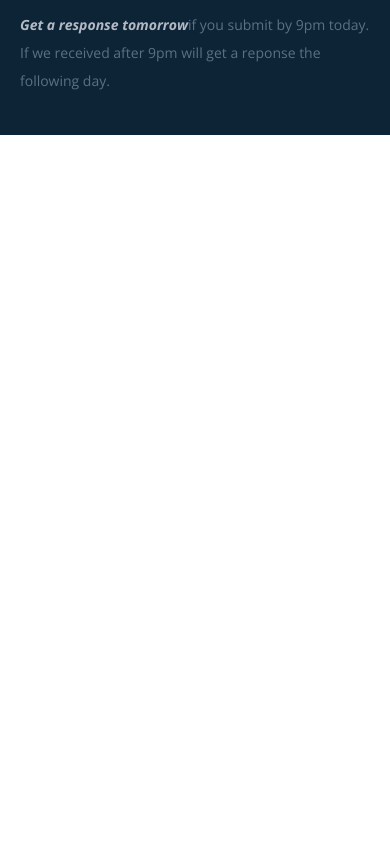
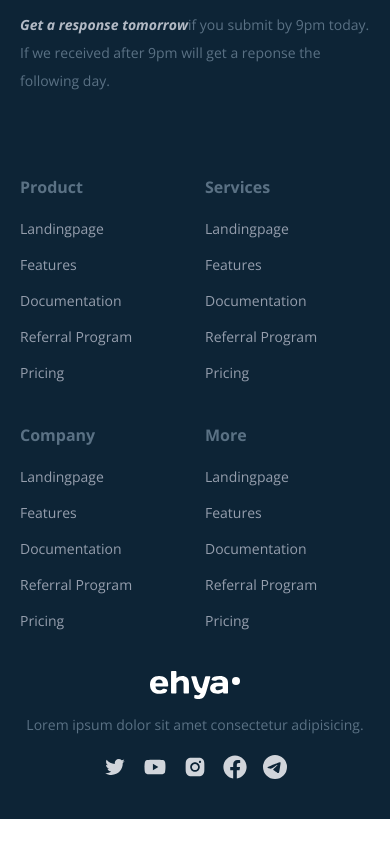
Before and after one commit to zazaD3m/blog, a React app in the folder frontend/: page / in a window 390 px wide. Shown: the part 4600-5457 px from the top of the page. Before the commit the page ends 4735 px from the top, so only its background shows below. Built offline with nearby package versions, Linux system fonts and the light colour scheme; the HTML template or start-up script is replaced by a standard one.

Commit message:
created footer component with responsive styles for all breakpoints

```diff
--- a/frontend/src/components/Footer.jsx
+++ b/frontend/src/components/Footer.jsx
@@ -1,4 +1,145 @@
+import {
+  AiOutlineTwitter,
+  AiFillYoutube,
+  AiFillInstagram,
+  AiFillHeart,
+} from "react-icons/ai";
+import { FaFacebook } from "react-icons/fa";
+import { BsTelegram } from "react-icons/bs";
+
+import { images } from "../constants";
+
 const Footer = () => {
-  return <div>Footer</div>;
+  return (
+    <section className="bg-dark-hard mb-20">
+      <footer className="container mx-auto grid grid-cols-10 px-5 py-10 gap-y-10 gap-x-5 md:pt-20 md:grid-cols-12 lg:grid-cols-10 lg:gap-x-10 ">
+        <div className="col-span-5 md:col-span-4 lg:col-span-2">
+          <h3 className="text-dark-light font-bold md:text-lg">Product</h3>
+          <ul className="text-[#959EAD] text-sm mt-5 space-y-4 md:text-base">
+            <li>
+              <a href="/">Landingpage</a>
+            </li>
+            <li>
+              <a href="/">Features</a>
+            </li>
+            <li>
+              <a href="/">Documentation</a>
+            </li>
+            <li>
+              <a href="/">Referral Program</a>
+            </li>
+            <li>
+              <a href="/">Pricing</a>
+            </li>
+          </ul>
+        </div>
+        <div className="col-span-5 md:col-span-4 lg:col-span-2">
+          <h3 className="text-dark-light font-bold md:text-lg ">Services</h3>
+          <ul className="text-[#959EAD] text-sm mt-5 space-y-4 md:text-base">
+            <li>
+              <a href="/">Landingpage</a>
+            </li>
+            <li>
+              <a href="/">Features</a>
+            </li>
+            <li>
+              <a href="/">Documentation</a>
+            </li>
+            <li>
+              <a href="/">Referral Program</a>
+            </li>
+            <li>
+              <a href="/">Pricing</a>
+            </li>
+          </ul>
+        </div>
+        <div className="col-span-5 md:col-span-4 md:col-start-5 lg:col-span-2 lg:col-start-auto">
+          <h3 className="text-dark-light font-bold md:text-lg ">Company</h3>
+          <ul className="text-[#959EAD] text-sm mt-5 space-y-4 md:text-base">
+            <li>
+              <a href="/">Landingpage</a>
+            </li>
+            <li>
+              <a href="/">Features</a>
+            </li>
+            <li>
+              <a href="/">Documentation</a>
+            </li>
+            <li>
+              <a href="/">Referral Program</a>
+            </li>
+            <li>
+              <a href="/">Pricing</a>
+            </li>
+          </ul>
+        </div>
+        <div className="col-span-5 md:col-span-4 lg:col-span-2 ">
+          <h3 className="text-dark-light font-bold md:text-lg ">More</h3>
+          <ul className="text-[#959EAD] text-sm mt-5 space-y-4 md:text-base">
+            <li>
+              <a href="/">Landingpage</a>
+            </li>
+            <li>
+              <a href="/">Features</a>
+            </li>
+            <li>
+              <a href="/">Documentation</a>
+            </li>
+            <li>
+              <a href="/">Referral Program</a>
+            </li>
+            <li>
+              <a href="/">Pricing</a>
+            </li>
+          </ul>
+        </div>
+        <div className="col-span-10 md:order-first md:col-span-4 lg:col-span-2">
+          <img
+            src={images.Logo}
+            alt="Logo"
+            className="brightness-0 invert mx-auto md:mx-0"
+          />
+          <p className="text-sm text-dark-light text-center mt-4 md:text-left md:text-base lg:text-sm">
+            Lorem ipsum dolor sit amet consectetur adipisicing.
+          </p>
+          <ul className="flex justify-center items-center mt-5 space-x-4 text-gray-300 md:justify-start">
+            <li>
+              <a href="/">
+                <AiOutlineTwitter className="w-6 h-auto" />
+              </a>
+            </li>
+            <li>
+              <a href="/">
+                <AiFillYoutube className="w-6 h-auto" />
+              </a>
+            </li>
+            <li>
+              <a href="/">
+                <AiFillInstagram className="w-6 h-auto" />
+              </a>
+            </li>
+            <li>
+              <a href="/">
+                <FaFacebook className="w-6 h-auto" />
+              </a>
+            </li>
+            <li>
+              <a href="/">
+                <BsTelegram className="w-6 h-auto" />
+              </a>
+            </li>
+          </ul>
+        </div>
+        <div className="hidden md:flex flex-col items-center space-y-4 md:col-span-12 lg:col-span-10">
+          <div className="bg-primary text-white p-3 rounded-full">
+            <AiFillHeart className="w-7 h-auto" />
+          </div>
+          <p className="font-bold italic text-dark-light">
+            Copyright © 2023. Crafted with love.
+          </p>
+        </div>
+      </footer>
+    </section>
+  );
 };
 export default Footer;
--- a/frontend/src/components/MainLayout.jsx
+++ b/frontend/src/components/MainLayout.jsx
@@ -6,7 +6,7 @@ const MainLayout = ({ children }) => {
     <>
       <Header />
       {children}
-      {/* <Footer /> */}
+      <Footer />
     </>
   );
 };
```
